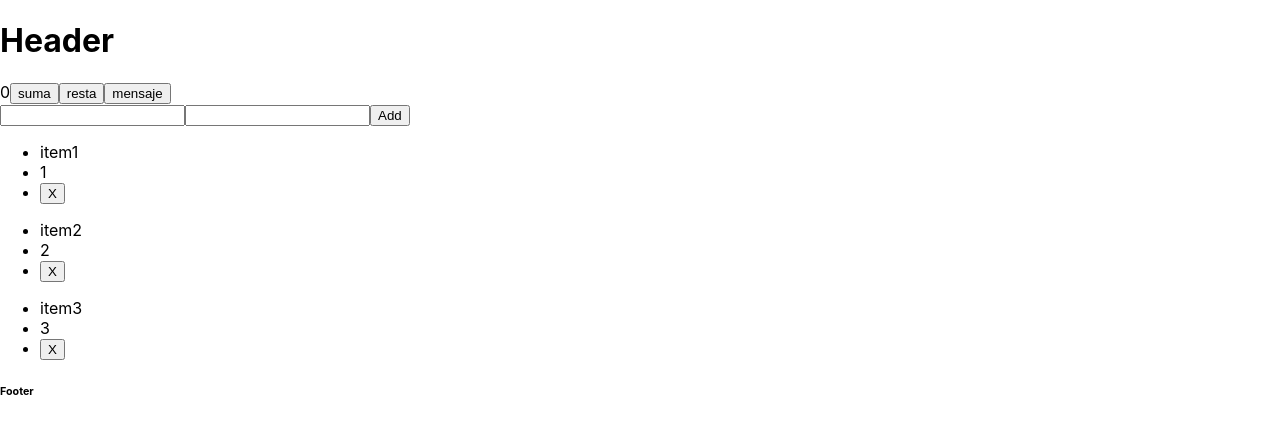
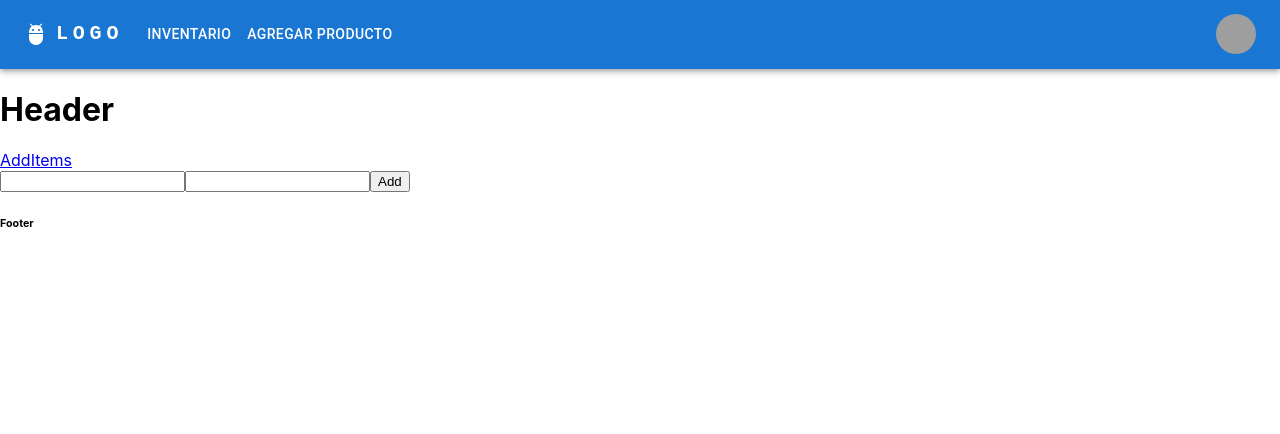
Before and after one commit to HugoOchoaLP/tc30048_react, a React (Create React App) app: page /add in a window 1280 px wide. Shown: the top 434 px of the page. Built offline with nearby package versions, Linux system fonts and the light colour scheme; grey boxes are pictures that could not be loaded.

Commit message:
InicioLogIn

```diff
--- a/package.json
+++ b/package.json
@@ -3,9 +3,15 @@
   "version": "0.1.0",
   "private": true,
   "dependencies": {
+    "@emotion/react": "^11.14.0",
+    "@emotion/styled": "^11.14.0",
+    "@mui/icons-material": "^6.4.4",
+    "@mui/material": "^6.4.4",
+    "@toolpad/core": "^0.12.0",
     "cra-template": "1.2.0",
     "react": "^19.0.0",
     "react-dom": "^19.0.0",
+    "react-router-dom": "^7.1.5",
     "react-scripts": "5.0.1"
   },
   "scripts": {
--- a/src/App.jsx
+++ b/src/App.jsx
@@ -6,6 +6,9 @@ import Footer from "./components/Footer";
 import Button from "./components/Button";
 import List from "./components/List";
 import Add from "./components/Add";
+import { BrowserRouter, Route, Routes } from "react-router-dom";
+import ResponsiveAppBar from "./components/AppBar";
+import CredentialsSignInPage from "./components/Login";
 
 function App() {
   const [items, setItems] = useState([
@@ -29,14 +32,23 @@ function App() {
   };
   return (
     <div>
-      <Header />
-      {count}
+      <BrowserRouter>
+        <ResponsiveAppBar />
+        <Header />
+        <Routes>
+          <Route path="/" element={<CredentialsSignInPage />} />
+          <Route path="/add" element={<Add add={add} />} />
+          <Route
+            path="/items"
+            element={<List items={items} ondelete={del} />}
+          />
+        </Routes>
+        <Footer />
+      </BrowserRouter>
+      {/* {count}
       <Button name={"suma"} click={sum} />
       <Button name={"resta"} click={resta} />
-      <Button name={"mensaje"} click={() => alert("hola")} />
-      <Add add={add} />
-      <List items={items} ondelete={del} />
-      <Footer />
+      <Button name={"mensaje"} click={() => alert("hola")} /> */}
     </div>
   );
 }
--- a/src/components/Add.jsx
+++ b/src/components/Add.jsx
@@ -1,6 +1,8 @@
 import React, { useState } from "react";
+import { useNavigate } from "react-router-dom";
 
 function Add({ add }) {
+  const navigate = useNavigate();
   const [name, setName] = useState("");
   const [price, setPrice] = useState("");
   const onsubmit = (e) => {
@@ -13,6 +15,7 @@ function Add({ add }) {
     alert(name);
     setName("");
     setPrice("");
+    navigate("/items");
   };
   return (
     <form onSubmit={onsubmit}>
--- /dev/null
+++ b/src/components/AppBar.jsx
@@ -0,0 +1,169 @@
+import * as React from "react";
+import AppBar from "@mui/material/AppBar";
+import Box from "@mui/material/Box";
+import Toolbar from "@mui/material/Toolbar";
+import IconButton from "@mui/material/IconButton";
+import Typography from "@mui/material/Typography";
+import Menu from "@mui/material/Menu";
+import MenuIcon from "@mui/icons-material/Menu";
+import Container from "@mui/material/Container";
+import Avatar from "@mui/material/Avatar";
+import Button from "@mui/material/Button";
+import Tooltip from "@mui/material/Tooltip";
+import MenuItem from "@mui/material/MenuItem";
+import AdbIcon from "@mui/icons-material/Adb";
+import { useNavigate } from "react-router-dom";
+
+const pages = ["Inventario", "Agregar Producto"];
+const settings = ["Profile", "Account", "Dashboard", "Logout"];
+
+function ResponsiveAppBar() {
+  const navigate = useNavigate();
+  const [anchorElNav, setAnchorElNav] = React.useState(null);
+  const [anchorElUser, setAnchorElUser] = React.useState(null);
+
+  const handleOpenNavMenu = (event) => {
+    setAnchorElNav(event.currentTarget);
+  };
+  const handleOpenUserMenu = (event) => {
+    setAnchorElUser(event.currentTarget);
+  };
+
+  const handleCloseNavMenu = (e) => {
+    setAnchorElNav(null);
+    console.log(e.target.textContent);
+    if (e.target.textContent === pages[0]) {
+      navigate("/items");
+    } else if (e.target.textContent === pages[1]) {
+      navigate("/add");
+    }
+  };
+
+  const handleCloseUserMenu = () => {
+    setAnchorElUser(null);
+  };
+
+  return (
+    <AppBar position="static">
+      <Container maxWidth="xl">
+        <Toolbar disableGutters>
+          <AdbIcon sx={{ display: { xs: "none", md: "flex" }, mr: 1 }} />
+          <Typography
+            variant="h6"
+            noWrap
+            component="a"
+            href="#app-bar-with-responsive-menu"
+            sx={{
+              mr: 2,
+              display: { xs: "none", md: "flex" },
+              fontFamily: "monospace",
+              fontWeight: 700,
+              letterSpacing: ".3rem",
+              color: "inherit",
+              textDecoration: "none",
+            }}
+          >
+            LOGO
+          </Typography>
+
+          <Box sx={{ flexGrow: 1, display: { xs: "flex", md: "none" } }}>
+            <IconButton
+              size="large"
+              aria-label="account of current user"
+              aria-controls="menu-appbar"
+              aria-haspopup="true"
+              onClick={handleOpenNavMenu}
+              color="inherit"
+            >
+              <MenuIcon />
+            </IconButton>
+            <Menu
+              id="menu-appbar"
+              anchorEl={anchorElNav}
+              anchorOrigin={{
+                vertical: "bottom",
+                horizontal: "left",
+              }}
+              keepMounted
+              transformOrigin={{
+                vertical: "top",
+                horizontal: "left",
+              }}
+              open={Boolean(anchorElNav)}
+              onClose={handleCloseNavMenu}
+              sx={{ display: { xs: "block", md: "none" } }}
+            >
+              {pages.map((page) => (
+                <MenuItem key={page} onClick={handleCloseNavMenu}>
+                  <Typography sx={{ textAlign: "center" }}>{page}</Typography>
+                </MenuItem>
+              ))}
+            </Menu>
+          </Box>
+          <AdbIcon sx={{ display: { xs: "flex", md: "none" }, mr: 1 }} />
+          <Typography
+            variant="h5"
+            noWrap
+            component="a"
+            href="#app-bar-with-responsive-menu"
+            sx={{
+              mr: 2,
+              display: { xs: "flex", md: "none" },
+              flexGrow: 1,
+              fontFamily: "monospace",
+              fontWeight: 700,
+              letterSpacing: ".3rem",
+              color: "inherit",
+              textDecoration: "none",
+            }}
+          >
+            LOGO
+          </Typography>
+          <Box sx={{ flexGrow: 1, display: { xs: "none", md: "flex" } }}>
+            {pages.map((page) => (
+              <Button
+                key={page}
+                onClick={handleCloseNavMenu}
+                sx={{ my: 2, color: "white", display: "block" }}
+              >
+                {page}
+              </Button>
+            ))}
+          </Box>
+          <Box sx={{ flexGrow: 0 }}>
+            <Tooltip title="Open settings">
+              <IconButton onClick={handleOpenUserMenu} sx={{ p: 0 }}>
+                <Avatar alt="Remy Sharp" src="/static/images/avatar/2.jpg" />
+              </IconButton>
+            </Tooltip>
+            <Menu
+              sx={{ mt: "45px" }}
+              id="menu-appbar"
+              anchorEl={anchorElUser}
+              anchorOrigin={{
+                vertical: "top",
+                horizontal: "right",
+              }}
+              keepMounted
+              transformOrigin={{
+                vertical: "top",
+                horizontal: "right",
+              }}
+              open={Boolean(anchorElUser)}
+              onClose={handleCloseUserMenu}
+            >
+              {settings.map((setting) => (
+                <MenuItem key={setting} onClick={handleCloseUserMenu}>
+                  <Typography sx={{ textAlign: "center" }}>
+                    {setting}
+                  </Typography>
+                </MenuItem>
+              ))}
+            </Menu>
+          </Box>
+        </Toolbar>
+      </Container>
+    </AppBar>
+  );
+}
+export default ResponsiveAppBar;
--- a/src/components/Header.jsx
+++ b/src/components/Header.jsx
@@ -1,11 +1,14 @@
 //rafce
 
 import React from "react";
+import { Link } from "react-router-dom";
 
 const Header = () => {
   return (
     <div>
       <h1>Header</h1>
+      <Link to="/add">Add</Link>
+      <Link to="/items">Items</Link>
     </div>
   );
 };
--- /dev/null
+++ b/src/components/Login.jsx
@@ -0,0 +1,37 @@
+import * as React from "react";
+import { AppProvider } from "@toolpad/core/AppProvider";
+import { SignInPage } from "@toolpad/core/SignInPage";
+import { useTheme } from "@mui/material/styles";
+
+// preview-start
+const providers = [{ id: "credentials", name: "Email and Password" }];
+// preview-end
+
+const signIn = async (provider, formData) => {
+  const promise = new Promise((resolve) => {
+    setTimeout(() => {
+      alert(
+        `Signing in with "${provider.name}" and credentials: ${formData.get(
+          "email"
+        )}, ${formData.get("password")}`
+      );
+      resolve();
+    }, 300);
+  });
+  return promise;
+};
+
+export default function CredentialsSignInPage() {
+  const theme = useTheme();
+  return (
+    // preview-start
+    <AppProvider theme={theme}>
+      <SignInPage
+        signIn={signIn}
+        providers={providers}
+        slotProps={{ emailField: { autoFocus: false } }}
+      />
+    </AppProvider>
+    // preview-end
+  );
+}
```
Also changed, not shown: 1 other file (tests, documents, lock files or other folders).
